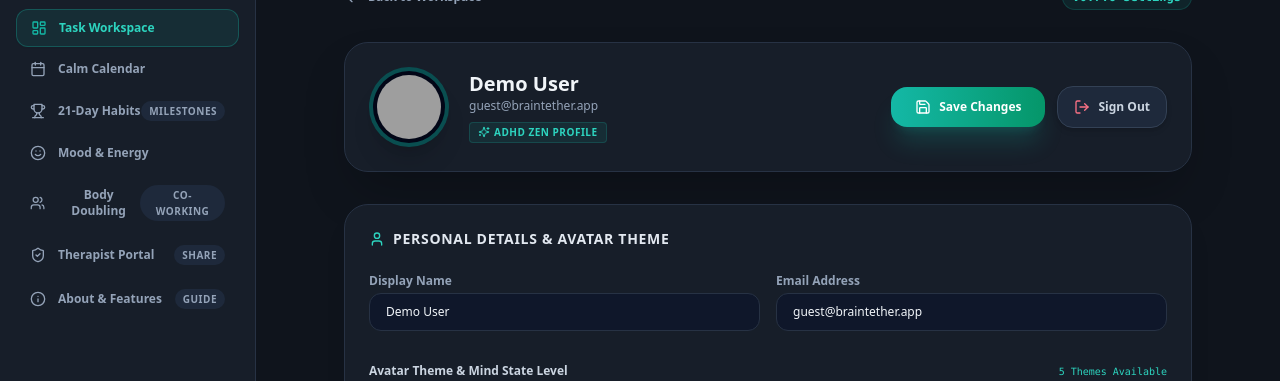
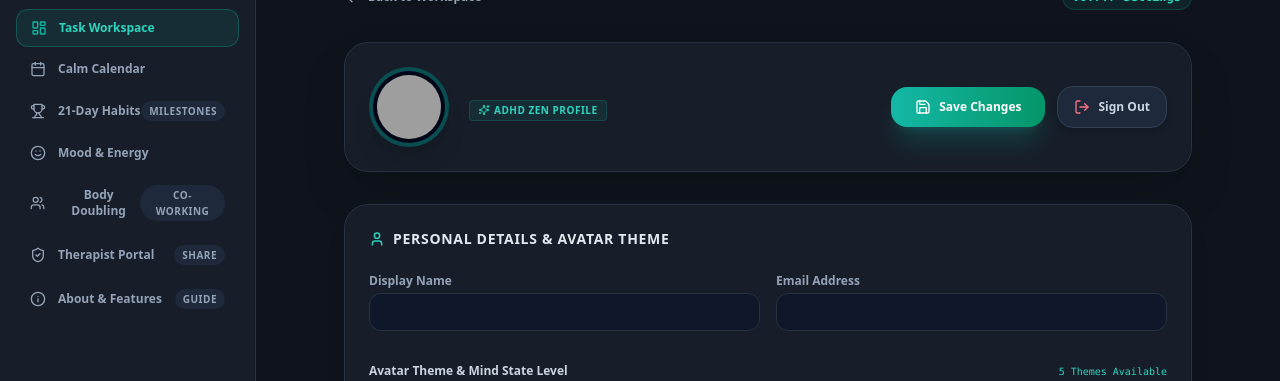
Before and after one commit to grebnetro/BrainTether, a Next.js app: page /profile in a window 1280 px wide. Shown: the part 153-534 px from the top of the page. Built offline with nearby package versions, Linux system fonts and the light colour scheme; no server answers; grey boxes are pictures that could not be loaded.

Commit message:
v0.7.7 - Eliminate Demo Profile Flashing & Dynamic Settings State Sync

```diff
--- a/src/app/profile/page.tsx
+++ b/src/app/profile/page.tsx
@@ -1,6 +1,6 @@
 'use client';
 
-import React, { useState } from 'react';
+import React, { useState, useEffect } from 'react';
 import { useApp } from '../../context/AppContext';
 import { Sidebar } from '../../components/layout/Sidebar';
 import { Header } from '../../components/layout/Header';
@@ -33,8 +33,8 @@ export default function ProfilePage() {
     toggleTherapistPermission
   } = useApp();
 
-  const [name, setName] = useState(userProfile.name || 'Demo User');
-  const [email, setEmail] = useState(userProfile.email || 'guest@braintether.app');
+  const [name, setName] = useState(userProfile.name || '');
+  const [email, setEmail] = useState(userProfile.email || '');
   const [selectedTheme, setSelectedTheme] = useState<'twemoji' | 'bottts' | 'adventurer' | 'lorelei' | 'pixel-art'>('twemoji');
   const [selectedLevel, setSelectedLevel] = useState<number>(10);
   const [selectedAvatar, setSelectedAvatar] = useState(userProfile.avatarUrl);
@@ -44,6 +44,14 @@ export default function ProfilePage() {
   const [savedSuccess, setSavedSuccess] = useState(false);
   const [copiedCode, setCopiedCode] = useState(false);
   const [dragging, setDragging] = useState(false);
+
+  useEffect(() => {
+    if (userProfile.name) setName(userProfile.name);
+    if (userProfile.email) setEmail(userProfile.email);
+    if (userProfile.avatarUrl) setSelectedAvatar(userProfile.avatarUrl);
+    if (userProfile.dailyStressCeiling) setDailyStressCeiling(userProfile.dailyStressCeiling);
+    if (userProfile.defaultSoundscape) setDefaultSoundscape(userProfile.defaultSoundscape);
+  }, [userProfile]);
 
   const currentAvatar = customAvatarUrl || selectedAvatar;
 
--- a/src/context/AppContext.tsx
+++ b/src/context/AppContext.tsx
@@ -69,8 +69,8 @@ interface AppContextType {
 }
 
 const INITIAL_USER_PROFILE: UserProfile = {
-  name: 'Demo User',
-  email: 'guest@braintether.app',
+  name: '',
+  email: '',
   avatarUrl: MINDSTATE_AVATARS[9].url,
   dailyStressCeiling: 30,
   defaultSoundscape: 'rain',
--- a/version.json
+++ b/version.json
@@ -1,4 +1,4 @@
 {
-  "version": "0.7.6",
+  "version": "0.7.7",
   "updated": "2026-08-03"
 }
```
Also changed, not shown: 1 other file (tests, documents, lock files or other folders).
